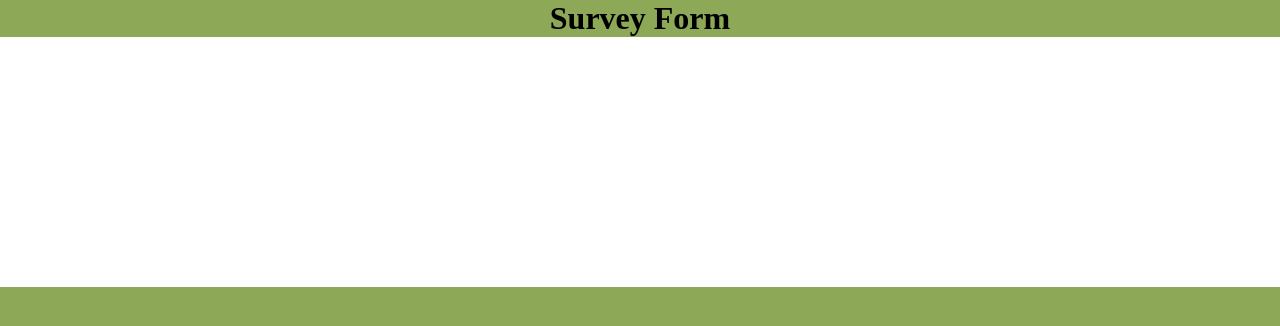
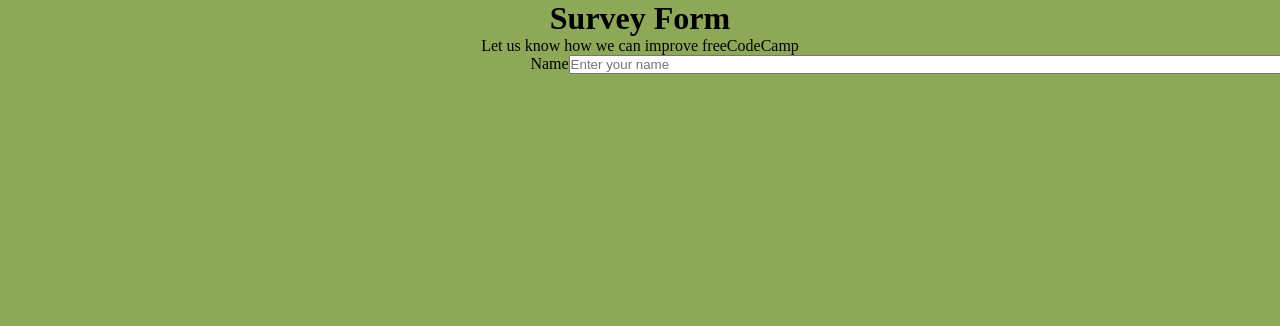
Before and after one commit to alanpaulprice/survey-form, a plain HTML site: page index.html in a window 1280 px wide. Drawn offline with Linux system fonts and the light colour scheme.

Commit message:
reworked initial html structure using flexbox

```diff
--- a/index.html
+++ b/index.html
@@ -43,20 +43,29 @@ submit all my inputs.
 <body>
   <div id="container">
     <h1 id="title">Survey Form</h1>
+
     <div id="form-container">
-
+      <p id="description" class="text-align-center">
+        Let us know how we can improve freeCodeCamp
+      </p>
+      <div class="flex-row">
+        <div class="flex-col text-align-right">
+          <label for="name" id="name-label">Name
+        </div>
+        <div class="flex-col">
+          <input type="text" name="name" id="name" placeholder="Enter your name">
+        </div>
+        </label>
+      </div>
     </div>
   </div>
+
   <script src="./index.js"></script>
 </body>
 </html>
 
 <!--
-<p id="description">
-  Lorem ipsum dolor sit amet, consectetur adipisicing elit.
-  Quidem quaerat dicta et ad, autem, ipsum reiciendis soluta ducimus impedit
-  nobis deleniti unde, eum veritatis tempore maiores officiis esse laborum cumque.
-</p>
+
 <form action="survey-form">
   <label for="name" id="name-label">Name<br>
     <input type="text" name="name" id="name" placeholder="Enter your name">
--- a/styles.css
+++ b/styles.css
@@ -18,7 +18,26 @@ body {
 }
 
 #form-container {
+  background: var(--color-3)
+  color: var(--color-1);
+}
+
+.flex-row {
   display: flex;
-  background: var(--color-3);
-  min-height: 250px;
 }
+
+.flex-col {
+  flex: 1 1 auto;
+}
+
+.text-align-right {
+  text-align: right;
+}
+
+.text-align-center {
+  text-align: center;
+}
+
+input {
+  width: 100%;
+}
```
